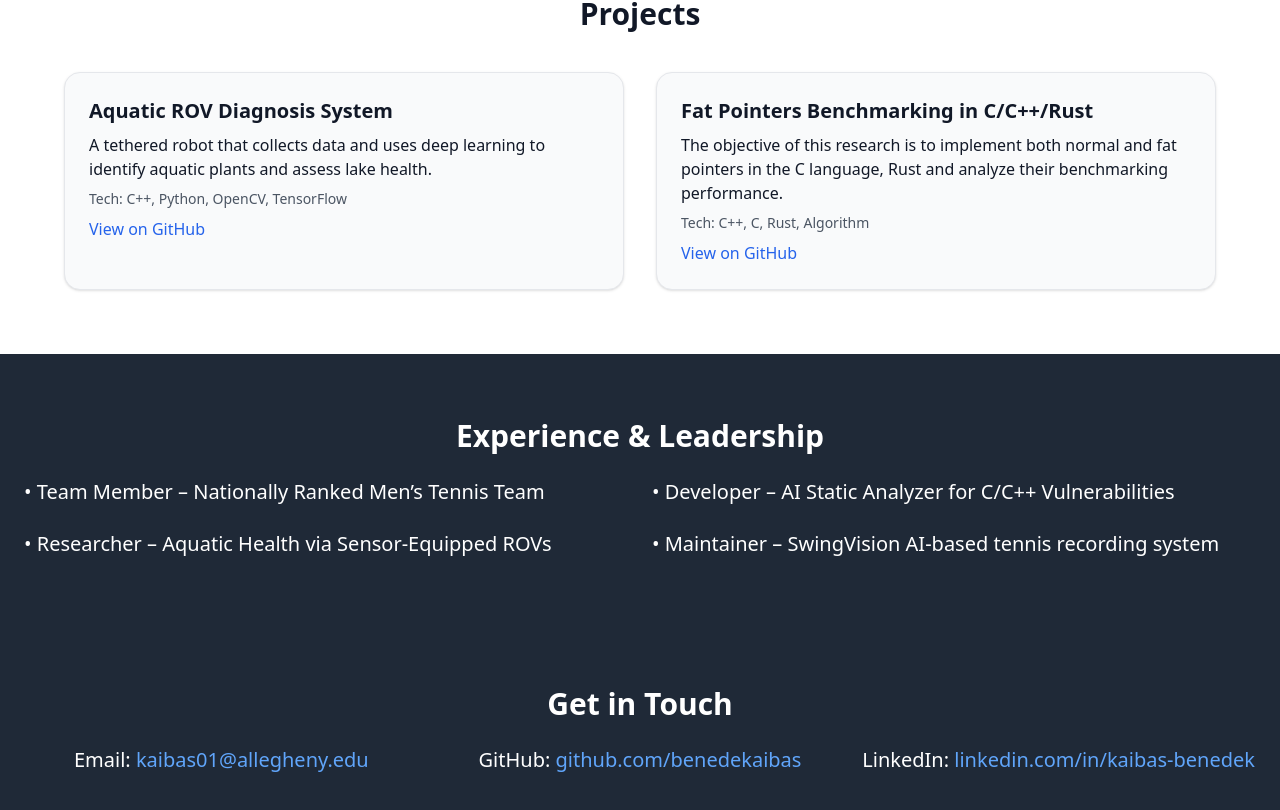
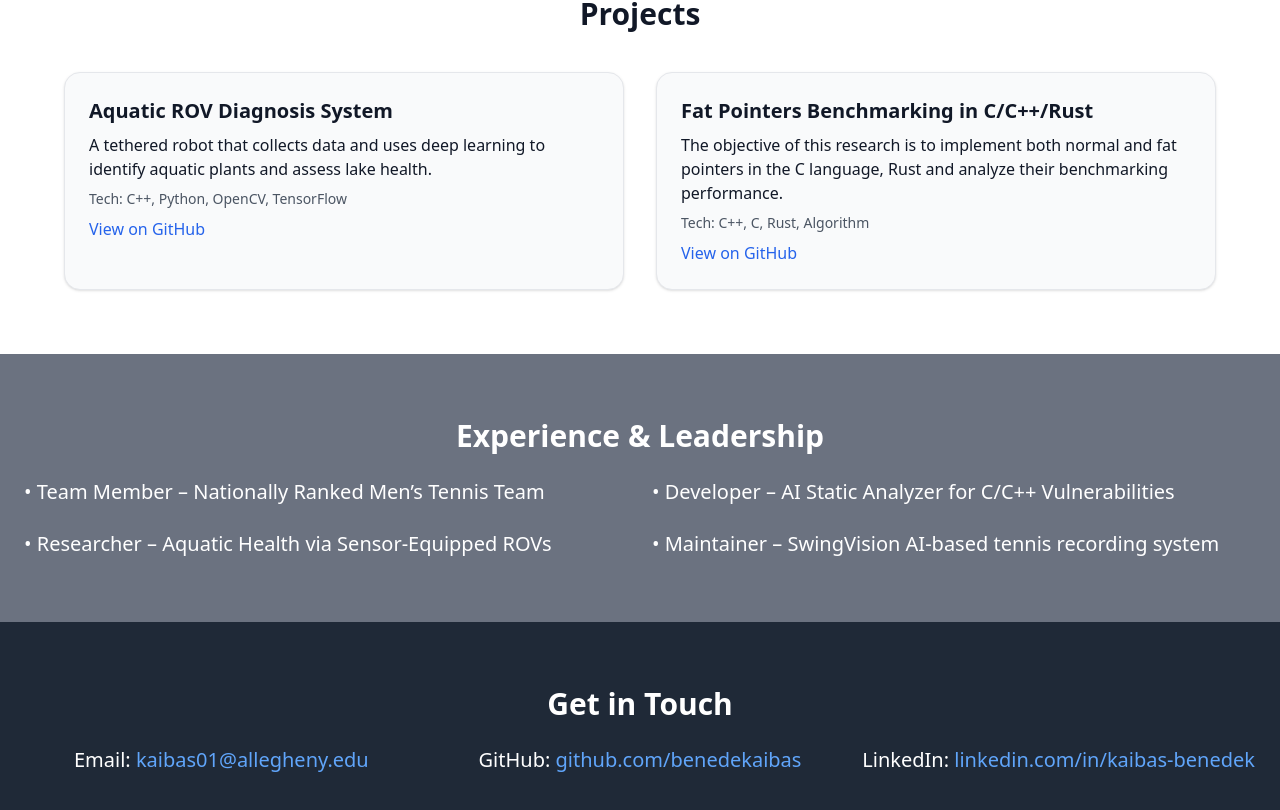
Before and after one commit to benedekaibas/Personal-Portfolio, a React (Vite) app: page / in a window 1280 px wide. Shown: the part 1202-2012 px from the top of the page. Built offline with nearby package versions, Linux system fonts and the light colour scheme.

Commit message:
value of the color changed

```diff
--- a/src/components/Experience.jsx
+++ b/src/components/Experience.jsx
@@ -2,7 +2,7 @@ import React from "react";
 
 const Experience = () => {
   return (
-    <section id="experience" className="py-16 px-6 bg-gray-800 text-white">
+    <section id="experience" className="py-16 px-6 bg-gray-500 text-white">
       <h3 className="text-3xl font-semibold mb-6 text-center">
         Experience & Leadership
       </h3>
```
